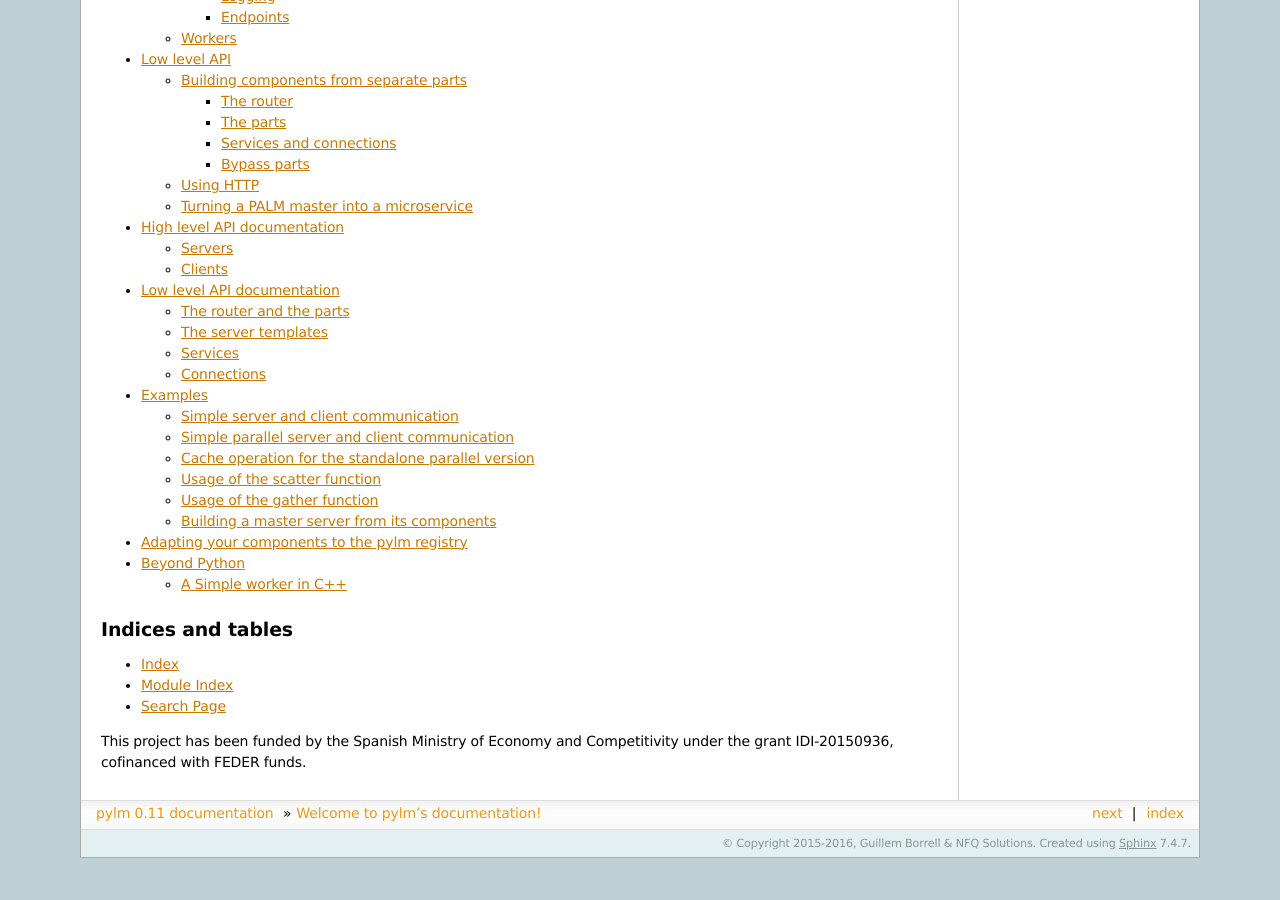
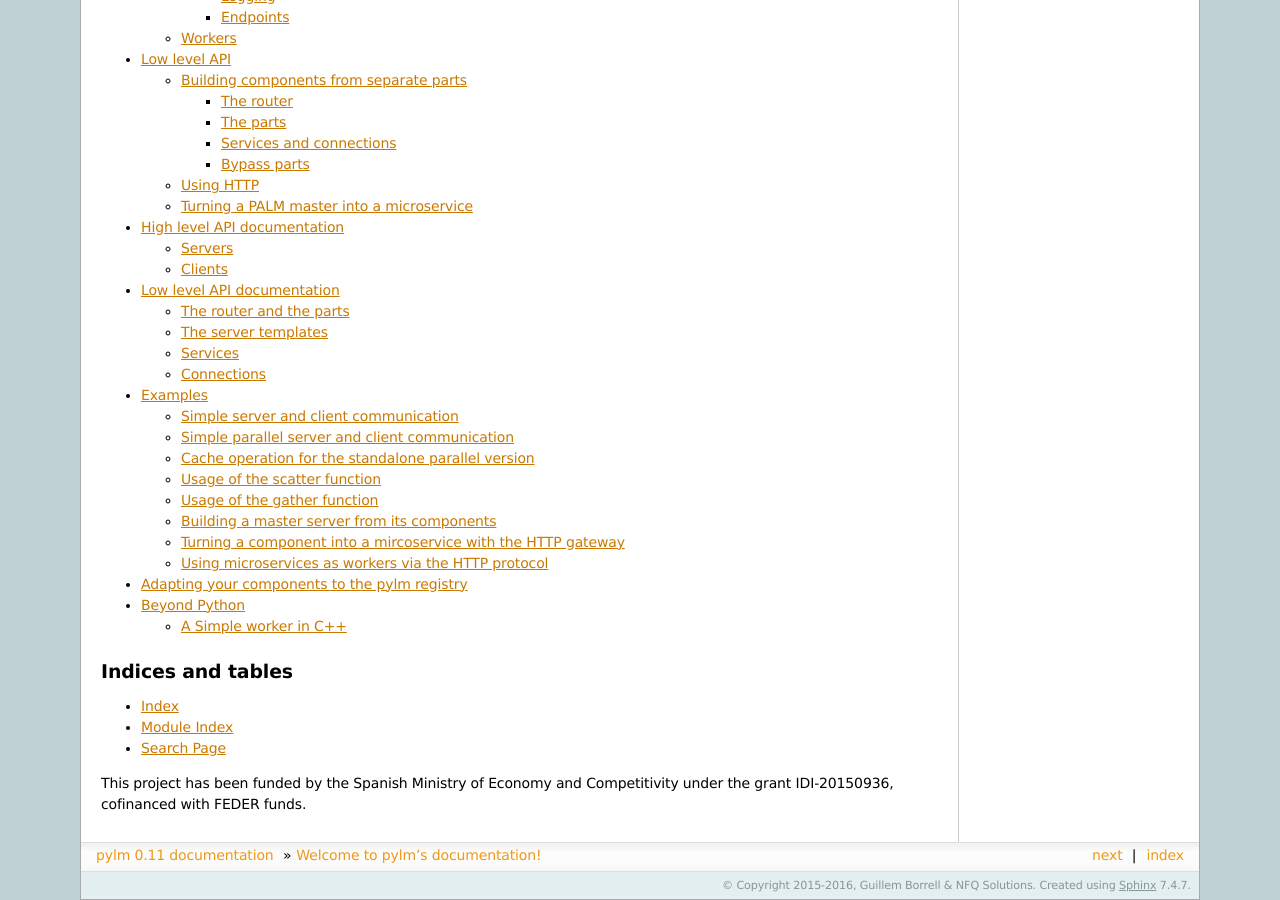
Before and after one commit to nfqsolutions/pylm, a Sphinx documentation site: the page built from docs/source/index.rst, in a window 1280 px wide and 900 px high, scrolled down 766 px. Built offline with Sphinx 7.4.7, drawn with Linux system fonts in a browser that asks for light colours; before the commit the page ends 1624 px from its top, so only the background shows below that.

Commit message:
Added the rest of examples in the documentation.

```diff
--- a/docs/source/examples.rst
+++ b/docs/source/examples.rst
@@ -92,3 +92,35 @@ Building a master server from its components
 .. literalinclude:: ../../examples/template/client.py
     :language: python
     :linenos:
+
+
+Turning a component into a mircoservice with the HTTP gateway
+-------------------------------------------------------------
+
+.. literalinclude:: ../../examples/gateway/microservice.py
+    :language: python
+    :linenos:
+
+.. literalinclude:: ../../examples/gateway/worker.py
+    :language: python
+    :linenos:
+
+.. literalinclude:: ../../examples/gateway/client.py
+    :language: python
+    :linenos:
+
+
+Using microservices as workers via the HTTP protocol
+----------------------------------------------------
+
+.. literalinclude:: ../../examples/http/master.py
+    :language: python
+    :linenos:
+
+.. literalinclude:: ../../examples/http/web_worker.py
+    :language: python
+    :linenos:
+
+.. literalinclude:: ../../examples/http/client.py
+    :language: python
+    :linenos:
```
